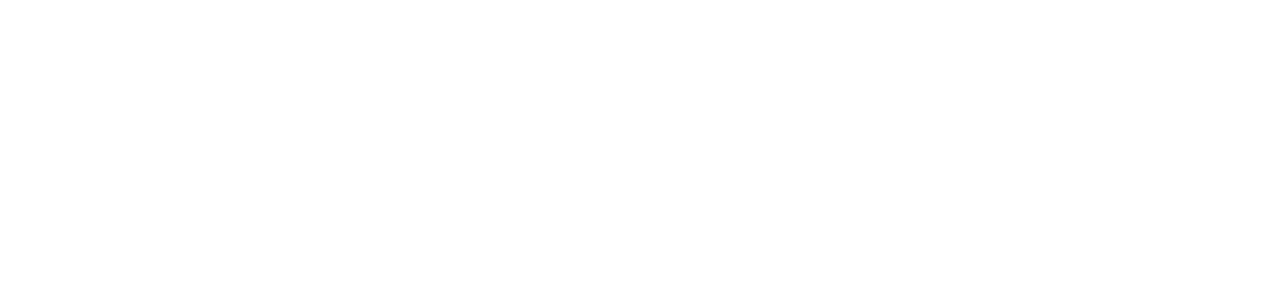
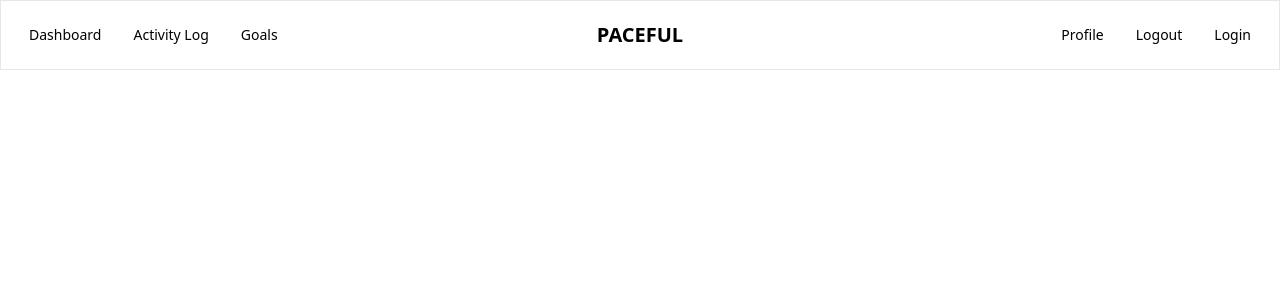
Before and after one commit to Bugar-Bahagia/paceful-client, a React (Vite) app in the folder client/: page / in a window 1280 px wide. Shown: the top 300 px of the page. Built offline with nearby package versions, Linux system fonts and the light colour scheme.

Commit message:
Feat: Add Navbar

```diff
--- a/client/src/App.tsx
+++ b/client/src/App.tsx
@@ -1,5 +1,15 @@
+import { createBrowserRouter, RouterProvider } from "react-router-dom";
+import Navbar from "./components/Navbar";
+
+const router = createBrowserRouter([
+  {
+    path: "/",
+    element: <Navbar />,
+  },
+]);
+
 function App() {
-  return <></>;
+  return <RouterProvider router={router} />;
 }
 
 export default App;
--- /dev/null
+++ b/client/src/components/Navbar.tsx
@@ -0,0 +1,91 @@
+import { Link } from "react-router-dom";
+
+
+export default function Navbar() {
+//   const isLoggedin = cookies().has("Authorization");
+
+  return (
+    <div className="navbar bg-base-100 border border-black-100">
+      {/* Bagian kiri navbar */}
+      <div className="navbar-start">
+        <div className="dropdown">
+          <label tabIndex={0} className="btn btn-ghost lg:hidden">
+            <svg
+              xmlns="http://www.w3.org/2000/svg"
+              className="h-5 w-5"
+              fill="none"
+              viewBox="0 0 24 24"
+              stroke="currentColor"
+            >
+              <path
+                strokeLinecap="round"
+                strokeLinejoin="round"
+                strokeWidth="2"
+                d="M4 6h16M4 12h16m-7 6h7"
+              />
+            </svg>
+          </label>
+          <ul
+            tabIndex={0}
+            className="menu menu-compact dropdown-content mt-3 p-2 shadow bg-base-100 rounded-box w-52"
+          >
+            <li>
+              <Link to={"/"}>Dashboard</Link>
+            </li>
+            <li>
+              <Link to={"/activity"}>Activity Log</Link>
+            </li>
+            <li>
+              <Link to={"/goal"}>Goals</Link>
+            </li>
+          </ul>
+        </div>
+        <div className="hidden lg:flex">
+          <ul className="menu menu-horizontal px-1">
+          <li>
+              <Link to={"/"}>Dashboard</Link>
+            </li>
+            <li>
+              <Link to={"/activity"}>Activity Log</Link>
+            </li>
+            <li>
+              <Link to={"/goal"}>Goals</Link>
+            </li>
+          </ul>
+        </div>
+      </div>
+
+      {/* Bagian tengah navbar */}
+      <div className="navbar-center">
+        <h1 className="btn btn-ghost text-xl">PACEFUL</h1>
+      </div>
+
+      {/* Bagian kanan navbar */}
+      <div className="navbar-end">
+        <ul className="menu menu-horizontal px-1">
+            <li>
+            <Link to={"/profile"}>Profile</Link>
+            </li>
+          {/* {isLoggedin ? ( */}
+            <li>
+              <form
+                // action={async () => {
+                //   "use server";
+
+                //   cookies().delete("Authorization");
+                //   redirect("/login");
+                // }}
+              >
+                <button>Logout</button>
+              </form>
+            </li>
+           {/* ) : (  */}
+            <li>
+              <Link to={"/login"}>Login</Link>
+            </li>
+           {/* )}  */}
+        </ul>
+      </div>
+    </div>
+  );
+}
--- a/client/tailwind.config.js
+++ b/client/tailwind.config.js
@@ -7,4 +7,13 @@
     extend: {},
   },
   plugins: [daisyui],
+  daisyui: {
+    themes: [
+      {
+        mytheme: {
+          primary: "#ffffff"
+        }
+      }
+    ]
+  }
 };
```
Also changed, not shown: 1 other file (tests, documents, lock files or other folders).
